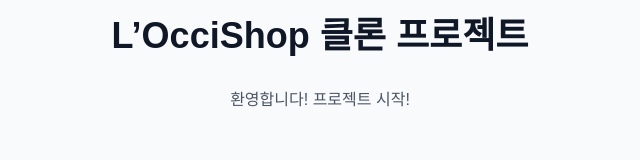
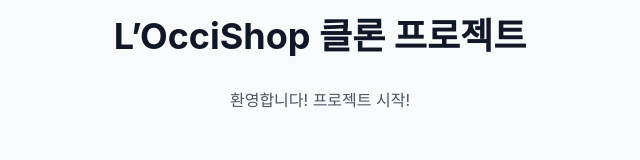
Before and after one commit to FRONTENDBOOTCAMP-17th/loccishop, a website built with Vite: page index.html in a window 1280 px wide. Shown: the whole page, without its empty margins (320-960 px from the left). Built offline with nearby package versions, Linux system fonts and the light colour scheme.

Commit message:
style: 전역 테마 변수 및 기본 텍스트 색상 설정 (#25)

```diff
--- a/src/css/style.css
+++ b/src/css/style.css
@@ -1,30 +1,25 @@
 @import "tailwindcss";
 
 @theme {
-  /* 브랜드 컬러 */
-  --color-brand-cream: #f5f0eb; /* 배경 베이지 */
-  --color-brand-dark: #1a1a1a; /* 기본 텍스트 */
-  --color-brand-brown: #3d2b1f; /* 진한 브라운 */
-  --color-brand-gold: #c8a96e; /* 골드 포인트 */
-  --color-brand-warm: #e8ddd4; /* 따뜻한 베이지 */
+  /*detailPage*/
+  /* 베이지계열 */
+  --color-rose-white: #fffefe;
+  --color-spring-wood: #fbf9f6;
+  --color-merino: #f7f2ea;
+  --color-cararra: #f2e9db;
 
-  /* UI 컬러 */
-  --color-ui-gray-light: #f0eeec; /* 연한 회색 배경 */
-  --color-ui-gray: #d4cdc8; /* 구분선 */
-  --color-ui-gray-dark: #888078; /* 보조 텍스트 */
-  --color-ui-white: #ffffff; /* 흰색 */
+  /* 브라운계열 */
+  --color-abbey: #484e51;
+  --color-zambezi: #655558;
+  --color-woody-brown: #3f2b2e;
+  --color-ferra: #7f4e61;
+  --color-empress: #7E717;
+  --color-tundora: #424242;
+}
 
-  /* 버튼 */
-  --color-btn-primary: #1a1a1a; /* 구매버튼 배경 */
-  --color-btn-primary-text: #ffffff; /* 구매버튼 텍스트 */
-
-  /* 별점 */
-  --color-star: #c8a96e; /* 별점 색상 */
-
-  /* 폰트 */
-  --font-sans: "Noto Sans KR", sans-serif;
-
-  /* 간격 */
-  --spacing-section: 80px;
-  --spacing-container: 24px;
+@layer base {
+  body {
+    @apply bg-[var(--color-spring-wood)];
+    @apply text-[var(--color-woody-brown)];
+  }
 }
```
